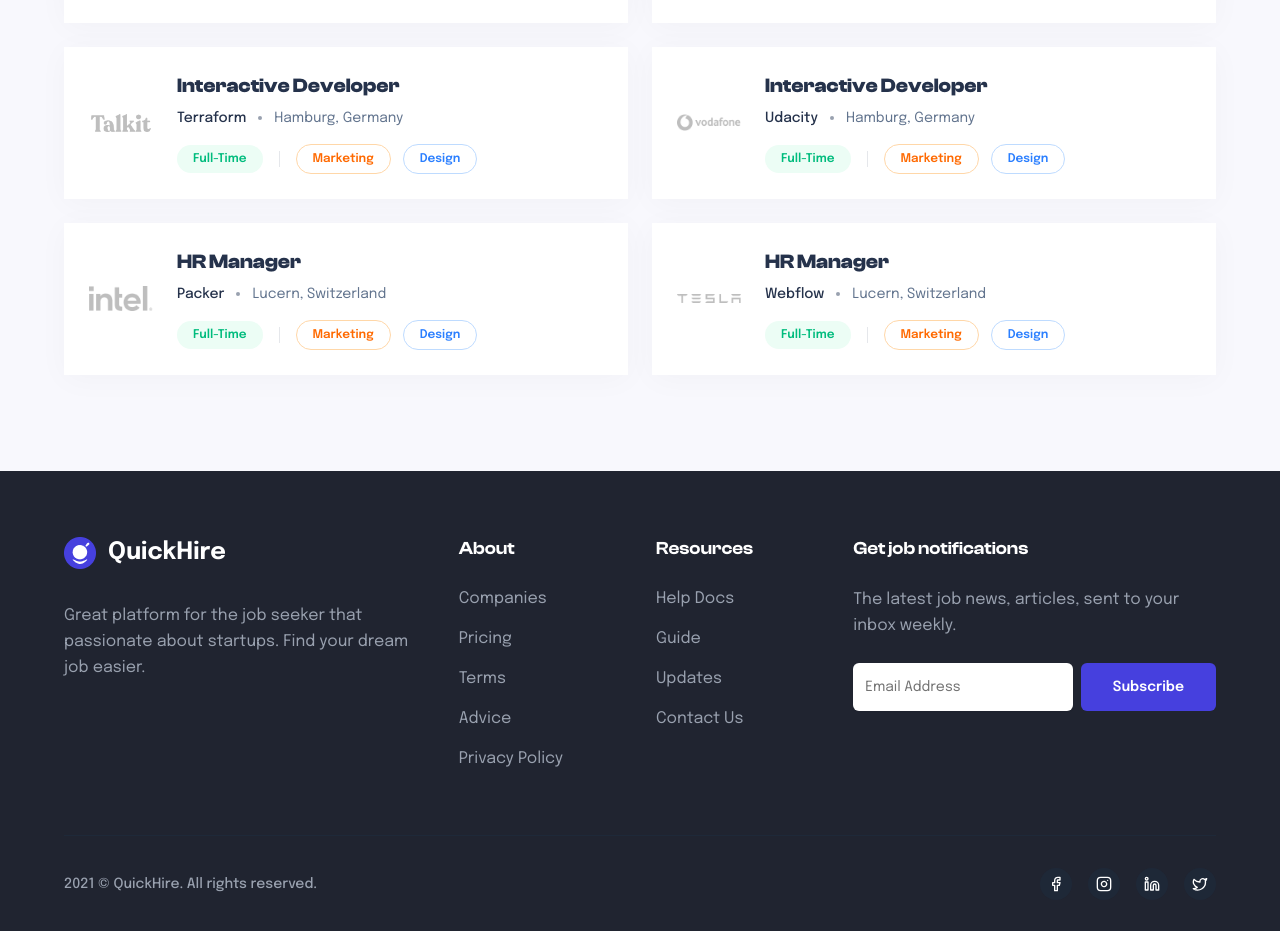
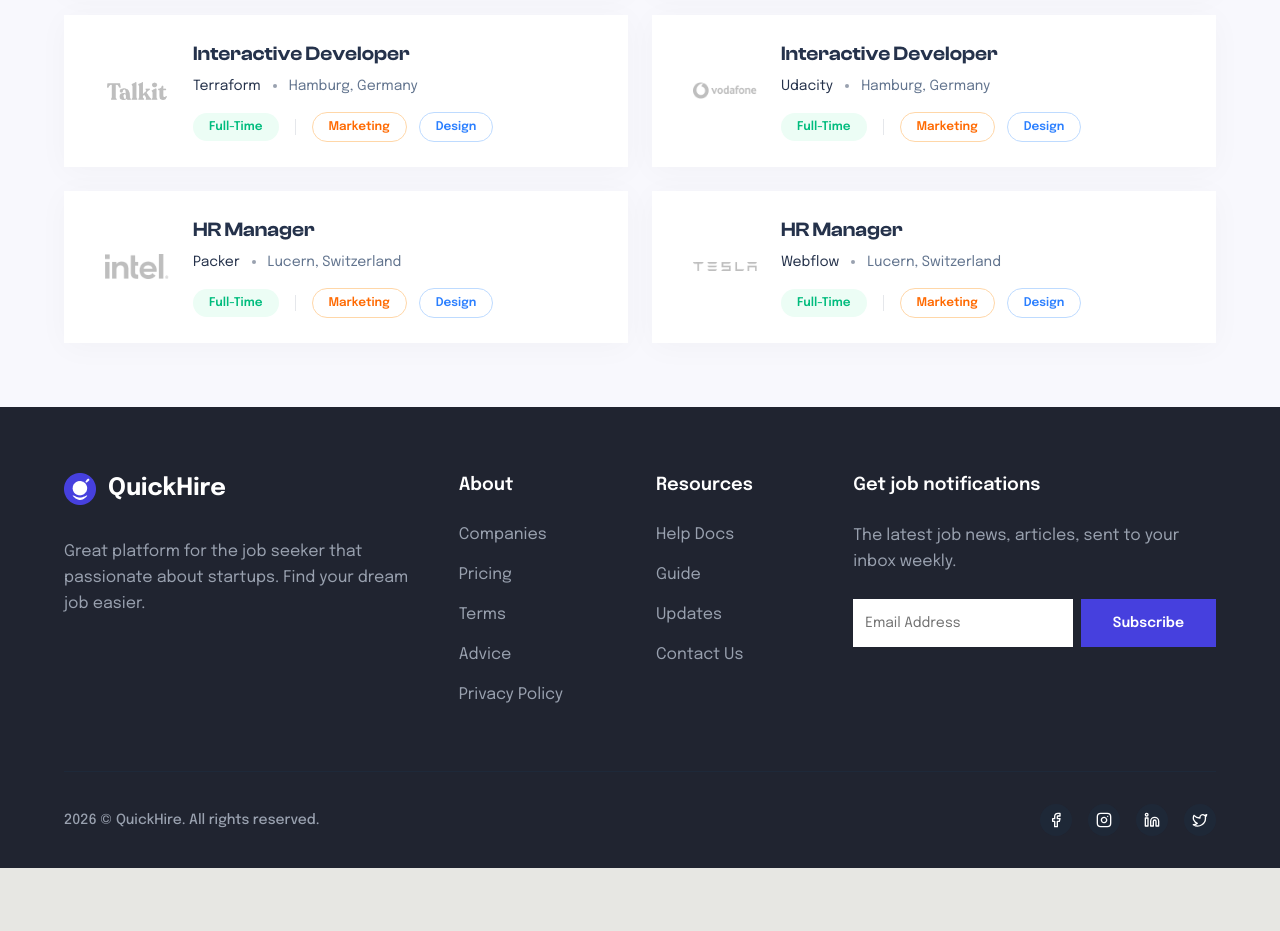
Before and after one commit to rakibislam2233/quick-hire, a Next.js app: page / in a window 1280 px wide. Shown: the part 3596-4527 px from the top of the page. After the commit the page ends 4464 px from the top, so only its background shows below. Built offline with nearby package versions, Linux system fonts and the light colour scheme.

Commit message:
refactor: extract LatestJobCard component and update Footer styling

```diff
--- /dev/null
+++ b/components/Card/LatestJobCard.tsx
@@ -0,0 +1,64 @@
+import Image from "next/image";
+import React from "react";
+
+interface LatestJobCardProps {
+  job: {
+    id: number;
+    title: string;
+    company: string;
+    location: string;
+    logo: string;
+    type: string;
+    tags: {
+      name: string;
+      color: string;
+    }[];
+  };
+}
+
+const LatestJobCard = ({ job }: LatestJobCardProps) => {
+  return (
+    <div
+      key={job.id}
+      className="bg-white border border-transparent hover:border-primary/20 transition-all duration-300 px-10 py-6 flex flex-col sm:flex-row items-start sm:items-center gap-6 shadow-[0_4px_30px_rgb(0,0,0,0.03)]"
+    >
+      {/* Logo */}
+      <div className="w-16 h-16 shrink-0 relative flex items-center justify-center grayscale">
+        <Image
+          src={job.logo}
+          alt={`${job.company} logo`}
+          fill
+          className="object-contain"
+        />
+      </div>
+
+      {/* Content */}
+      <div className="flex flex-col flex-1">
+        <h3 className="text-xl font-semibold text-[#25324B] mb-2">{job.title}</h3>
+        <p className="text-slate-500 font-epilogue text-sm mb-4 flex items-center gap-1">
+          <span className="text-[#25324B]">{job.company}</span>
+          <span className="w-1 h-1 rounded-full bg-gray-400 mx-2 block"></span>
+          {job.location}
+        </p>
+
+        {/* Tags */}
+        <div className="flex flex-wrap items-center gap-3">
+          <span className="font-epilogue font-semibold text-xs px-4 py-1.5 rounded-full text-emerald-500 bg-emerald-50">
+            {job.type}
+          </span>
+          <div className="w-px h-4 bg-gray-200 mx-1"></div>
+          {job.tags.map((tag) => (
+            <span
+              key={tag.name}
+              className={`font-epilogue font-semibold text-xs px-4 py-1.5 rounded-full border ${tag.color}`}
+            >
+              {tag.name}
+            </span>
+          ))}
+        </div>
+      </div>
+    </div>
+  );
+};
+
+export default LatestJobCard;
--- a/components/Pages/Main/Home/LatestJobs.tsx
+++ b/components/Pages/Main/Home/LatestJobs.tsx
@@ -1,3 +1,4 @@
+import LatestJobCard from "@/components/Card/LatestJobCard";
 import { ArrowRight } from "lucide-react";
 import Image from "next/image";
 import Link from "next/link";
@@ -103,7 +104,7 @@
 
 const LatestJobs = () => {
   return (
-    <section className="w-full bg-[#F8F8FD] py-16 md:py-24 relative overflow-hidden">
+    <section className="w-full bg-[#F8F8FD] py-10 md:py-16 relative overflow-hidden">
       <div className="w-full container mx-auto px-5 md:px-16 relative z-10">
         {/* Header */}
         <div className="flex flex-col md:flex-row md:items-center justify-between gap-4 mb-12">
@@ -122,50 +123,7 @@
         {/* Grid */}
         <div className="grid grid-cols-1 md:grid-cols-2 gap-6 relative">
           {latestJobs.map((job) => (
-            <div
-              key={job.id}
-              className="bg-white border border-transparent hover:border-primary/20 transition-all duration-300 p-6 flex flex-col sm:flex-row items-start sm:items-center gap-6 shadow-[0_4px_30px_rgb(0,0,0,0.03)]"
-            >
-              {/* Logo */}
-              <div className="w-16 h-16 shrink-0 relative flex items-center justify-center grayscale">
-                <Image
-                  src={job.logo}
-                  alt={`${job.company} logo`}
-                  fill
-                  className="object-contain"
-                />
-              </div>
-
-              {/* Content */}
-              <div className="flex flex-col flex-1">
-                <h3 className="text-xl font-bold text-[#25324B] mb-2">
-                  {job.title}
-                </h3>
-                <p className="text-slate-500 font-epilogue text-sm mb-4 flex items-center gap-1">
-                  <span className="text-[#25324B] font-medium">
-                    {job.company}
-                  </span>
-                  <span className="w-1 h-1 rounded-full bg-gray-400 mx-2 block"></span>
-                  {job.location}
-                </p>
-
-                {/* Tags */}
-                <div className="flex flex-wrap items-center gap-3">
-                  <span className="font-epilogue font-semibold text-xs px-4 py-1.5 rounded-full text-emerald-500 bg-emerald-50">
-                    {job.type}
-                  </span>
-                  <div className="w-px h-4 bg-gray-200 mx-1"></div>
-                  {job.tags.map((tag) => (
-                    <span
-                      key={tag.name}
-                      className={`font-epilogue font-semibold text-xs px-4 py-1.5 rounded-full border ${tag.color}`}
-                    >
-                      {tag.name}
-                    </span>
-                  ))}
-                </div>
-              </div>
-            </div>
+            <LatestJobCard key={job.id} job={job} />
           ))}
         </div>
       </div>
--- a/components/Shared/Footer.tsx
+++ b/components/Shared/Footer.tsx
@@ -33,7 +33,7 @@
 
           {/* Links: About */}
           <div className="lg:col-span-2">
-            <h4 className="text-lg font-semibold mb-6 font-sans text-white">
+            <h4 className="text-lg font-semibold mb-6 font-epilogue text-white">
               About
             </h4>
             <ul className="flex flex-col gap-4 text-gray-400 text-sm md:text-base">
@@ -82,7 +82,7 @@
 
           {/* Links: Resources */}
           <div className="lg:col-span-2">
-            <h4 className="text-lg font-semibold mb-6 font-sans text-white">
+            <h4 className="text-lg font-semibold mb-6 font-epilogue text-white">
               Resources
             </h4>
             <ul className="flex flex-col gap-4 text-gray-400 text-sm md:text-base">
@@ -123,7 +123,7 @@
 
           {/* Newsletter */}
           <div className="lg:col-span-4">
-            <h4 className="text-lg font-semibold mb-6 font-sans text-white">
+            <h4 className="text-lg font-semibold mb-6 font-epilogue text-white">
               Get job notifications
             </h4>
             <p className="text-gray-400 text-sm md:text-base mb-6 max-w-sm leading-relaxed">
@@ -133,9 +133,9 @@
               <Input
                 type="email"
                 placeholder="Email Address"
-                className="bg-white text-gray-900 border-none rounded-sm h-12 focus-visible:ring-2 focus-visible:ring-primary focus-visible:ring-offset-0 focus-visible:ring-offset-transparent flex-1"
+                className="bg-white text-gray-900 border-none rounded-none h-12 focus-visible:ring-2 focus-visible:ring-primary focus-visible:ring-offset-0 focus-visible:ring-offset-transparent flex-1"
               />
-              <Button className="bg-primary hover:bg-blue-700 text-white rounded-sm h-12 px-8 font-semibold w-full sm:w-auto">
+              <Button className="bg-primary cursor-pointer text-white rounded-none h-12 px-8 font-semibold w-full sm:w-auto">
                 Subscribe
               </Button>
             </div>
@@ -147,7 +147,7 @@
 
         {/* Bottom */}
         <div className="flex flex-col md:flex-row items-center justify-between gap-6 text-gray-400 text-sm font-medium">
-          <p>2021 © QuickHire. All rights reserved.</p>
+          <p>{new Date().getFullYear()} © QuickHire. All rights reserved.</p>
           <div className="flex items-center gap-4">
             <Link
               href="#"
```
